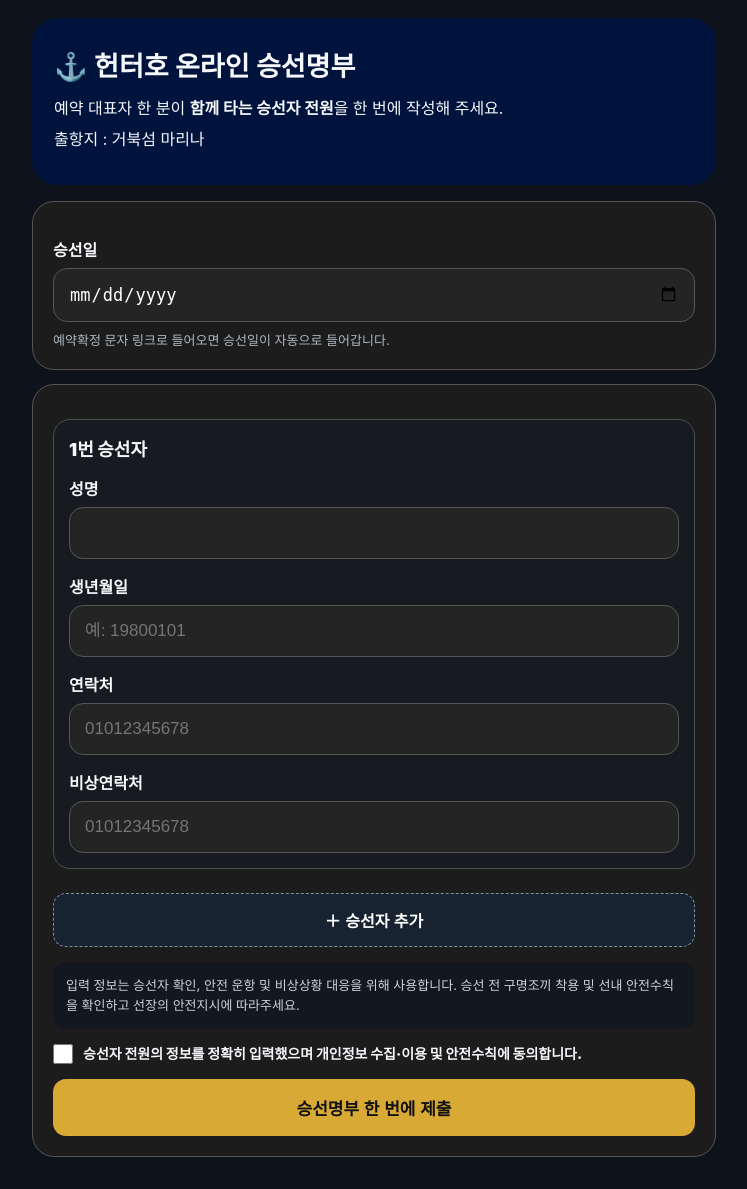
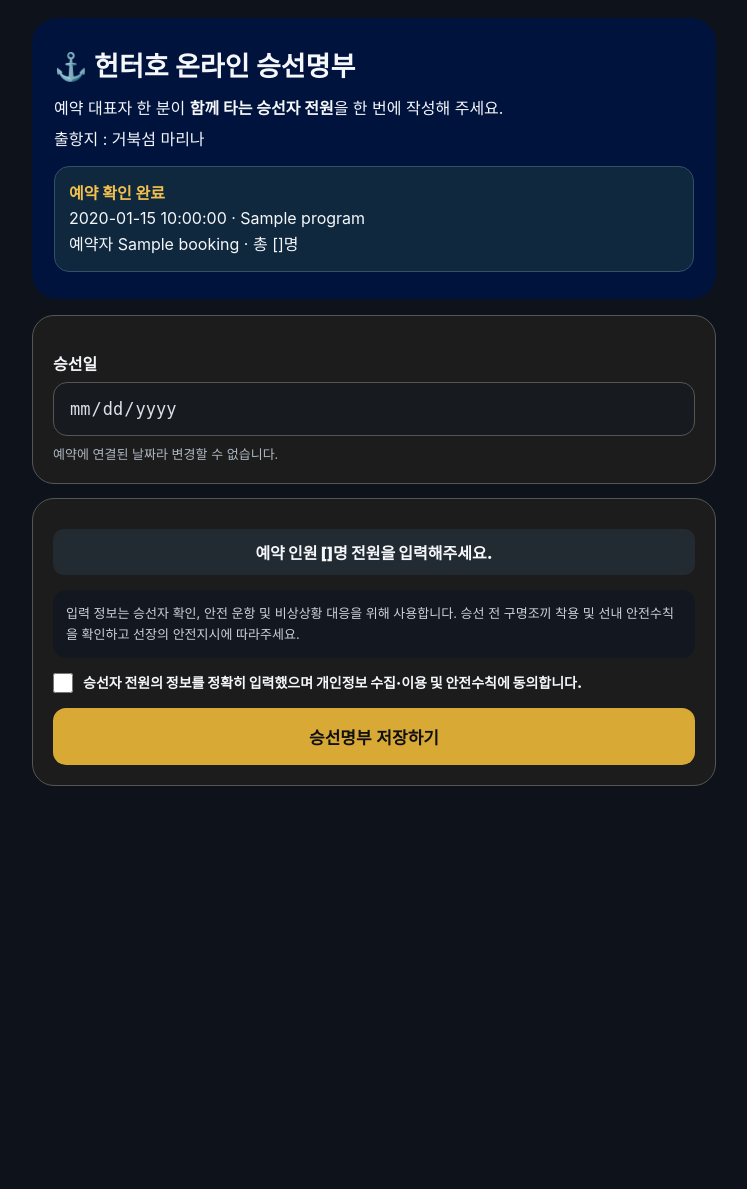
Before and after one commit to kimkyunghwan007/hunter-booking, a Flask app: template templates/passenger.html in a window 1280 px wide. Shown: the whole page, without its empty margins (266-1013 px from the left). After the commit the page ends 786 px from the top, so only its background shows below. Run offline with Flask 3, Linux system fonts and the light colour scheme; the template is opened without the code that fills it: most values are stand-ins (such as "Sample title", 1, 10 or a date in 2020); some libraries are stand-ins or nearby versions.

Commit message:
Enhance passenger form with booking info and validation

```diff
--- a/templates/passenger.html
+++ b/templates/passenger.html
@@ -11,8 +11,11 @@ main{max-width:720px;margin:auto;padding:18px}.hero{background:#00133d;border-ra
 .hero h1{font-size:27px;margin:0 0 12px}.hero p{margin:6px 0;font-size:16px;line-height:1.55}
 .flash{background:#5a3510;border:1px solid #9d6728;padding:13px;border-radius:12px;margin-bottom:14px;font-weight:800}
 .card{background:#1c1c1c;border:1px solid #555;border-radius:22px;padding:20px;margin:14px 0}
+.bookingInfo{background:#10283e;border:1px solid #31506b;border-radius:15px;padding:14px;margin-top:14px;line-height:1.6}
+.bookingInfo b{color:#f2c04d}
 label{display:block;font-size:16px;font-weight:900;margin:15px 0 7px}
 input{width:100%;padding:15px;border:1px solid #555;border-radius:14px;background:#242424;color:#fff;font-size:17px}
+input[readonly]{background:#171b20;color:#d8e0e8}
 .person{border:1px solid #46505b;border-radius:17px;padding:15px;margin:14px 0;background:#171a1f}
 .personHead{display:flex;justify-content:space-between;align-items:center}.personTitle{font-size:18px;font-weight:900}
 .remove{border:0;background:#4a2427;color:#fff;border-radius:9px;padding:8px 10px;font-weight:800}
@@ -20,7 +23,8 @@ input{width:100%;padding:15px;border:1px solid #555;border-radius:14px;backgroun
 .notice{font-size:13px;line-height:1.6;color:#cbd2db;background:#131820;border-radius:13px;padding:13px;margin-top:15px}
 .agree{display:flex;gap:10px;align-items:flex-start;margin:15px 0;font-size:14px;line-height:1.45}.agree input{width:20px;height:20px;margin:0}
 .submit{width:100%;border:0;background:#d9a936;color:#101010;padding:16px;border-radius:13px;font-size:17px;font-weight:900}
-.small{font-size:13px;color:#aeb7c2;margin-top:8px}
+.submit:disabled{opacity:.55}.small{font-size:13px;color:#aeb7c2;margin-top:8px}
+.countGuide{text-align:center;background:#222a32;padding:11px;border-radius:11px;margin:10px 0;font-weight:900}
 </style>
 </head>
 <body>
@@ -29,25 +33,40 @@ input{width:100%;padding:15px;border:1px solid #555;border-radius:14px;backgroun
 <h1>⚓ 헌터호 온라인 승선명부</h1>
 <p>예약 대표자 한 분이 <b>함께 타는 승선자 전원</b>을 한 번에 작성해 주세요.</p>
 <p>출항지 : 거북섬 마리나</p>
+{% if booking %}
+<div class="bookingInfo">
+<b>예약 확인 완료</b><br>
+{{booking.date}} · {{booking.program}}<br>
+예약자 {{booking.name}} · 총 {{booking.people}}명
+</div>
+{% endif %}
 </div>
 
 {% with messages = get_flashed_messages() %}
 {% if messages %}<div class="flash">{{messages[0]}}</div>{% endif %}
 {% endwith %}
 
-<form method="post" action="/passenger">
+<form method="post" action="/passenger" id="passengerForm">
+<input type="hidden" name="submission_token" value="{{form_token}}">
+{% if booking %}<input type="hidden" name="booking_id" value="{{booking.id}}">{% endif %}
+
 <div class="card">
 <label>승선일</label>
-<input type="date" name="boarding_date" value="{{prefill_date or ''}}" required>
-<div class="small">예약확정 문자 링크로 들어오면 승선일이 자동으로 들어갑니다.</div>
+<input type="date" name="boarding_date" value="{{prefill_date or ''}}" {% if booking %}readonly{% endif %} required>
+{% if booking %}
+<div class="small">예약에 연결된 날짜라 변경할 수 없습니다.</div>
+{% else %}
+<div class="small">승선일을 정확하게 선택해주세요.</div>
+{% endif %}
 </div>
 
 <div class="card">
+{% if booking %}<div class="countGuide">예약 인원 {{booking.people}}명 전원을 입력해주세요.</div>{% endif %}
 <div id="people"></div>
-<button class="add" type="button" onclick="addPerson()">＋ 승선자 추가</button>
+{% if not booking %}<button class="add" type="button" onclick="addPerson()">＋ 승선자 추가</button>{% endif %}
 <div class="notice">입력 정보는 승선자 확인, 안전 운항 및 비상상황 대응을 위해 사용합니다. 승선 전 구명조끼 착용 및 선내 안전수칙을 확인하고 선장의 안전지시에 따라주세요.</div>
 <label class="agree"><input type="checkbox" name="agree" value="yes" required><span>승선자 전원의 정보를 정확히 입력했으며 개인정보 수집·이용 및 안전수칙에 동의합니다.</span></label>
-<button class="submit" type="submit">승선명부 한 번에 제출</button>
+<button class="submit" id="submitBtn" type="submit">승선명부 저장하기</button>
 </div>
 </form>
 </main>
@@ -65,15 +84,24 @@ input{width:100%;padding:15px;border:1px solid #555;border-radius:14px;backgroun
 <script>
 const people=document.getElementById('people');
 const tpl=document.getElementById('personTemplate');
+const expectedCount={{ booking.people if booking else 1 }};
+
 function renumber(){
   [...people.querySelectorAll('.person')].forEach((el,i)=>{
     el.querySelector('.personTitle').textContent=(i+1)+'번 승선자';
-    el.querySelector('.remove').style.display=people.children.length===1?'none':'block';
+    const remove=el.querySelector('.remove');
+    {% if booking %}remove.style.display='none';{% else %}remove.style.display=people.children.length===1?'none':'block';{% endif %}
   });
 }
 function addPerson(){people.appendChild(tpl.content.cloneNode(true));renumber();}
 function removePerson(btn){if(people.children.length<=1)return;btn.closest('.person').remove();renumber();}
-addPerson();
+for(let i=0;i<expectedCount;i++) addPerson();
+
+document.getElementById('passengerForm').addEventListener('submit',()=>{
+  const btn=document.getElementById('submitBtn');
+  btn.disabled=true;
+  btn.textContent='저장 중...';
+});
 </script>
 </body>
 </html>
```
